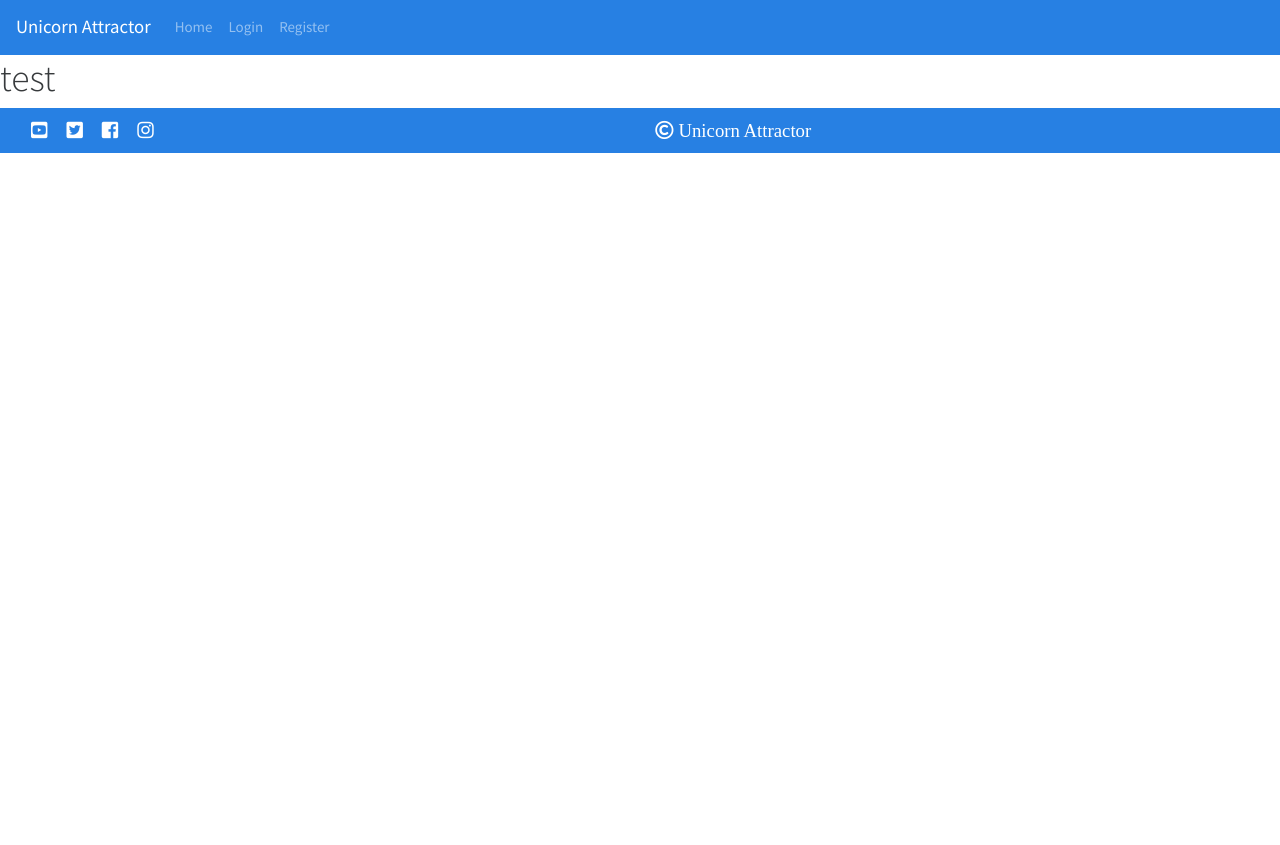
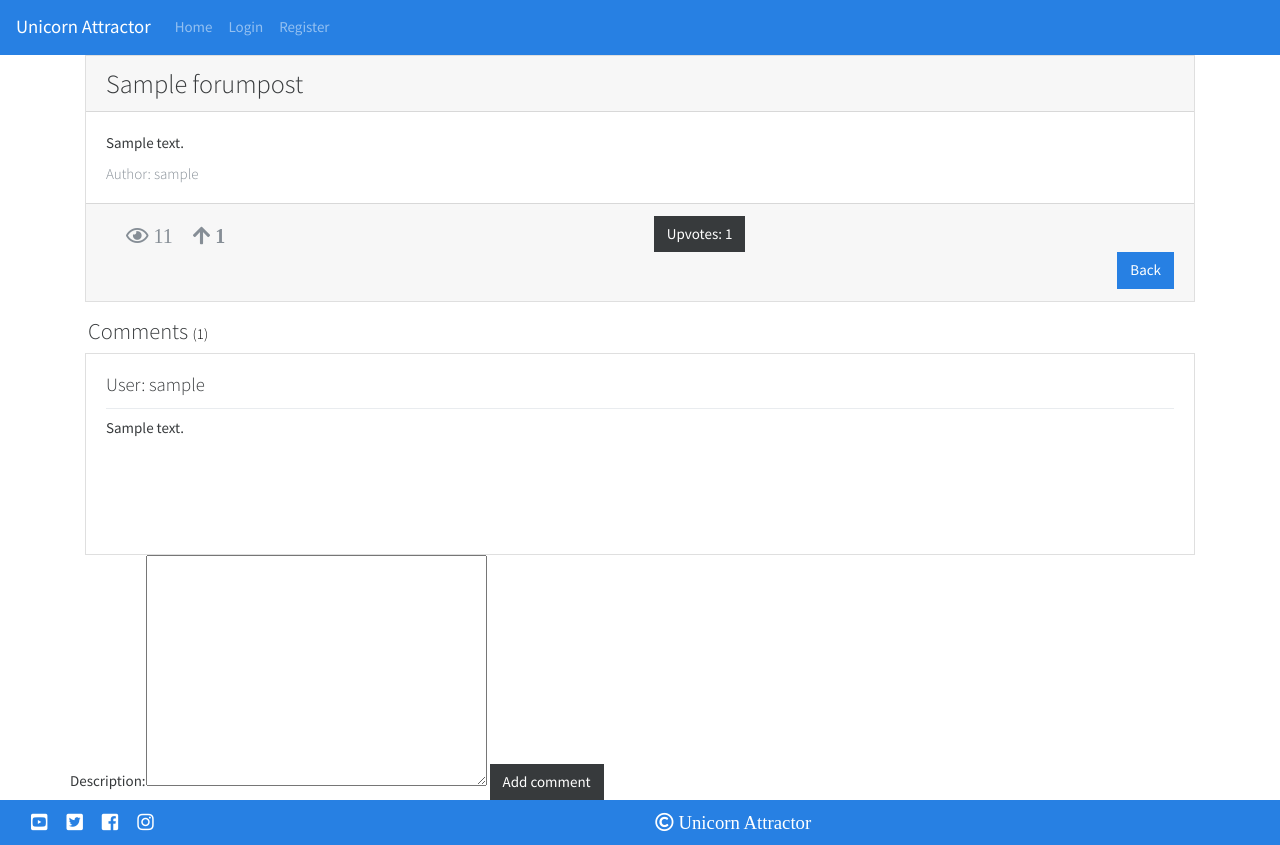
Before and after one commit to Jorden-V/UnicornAttractor---Milestone-4, a Django app: page /view_posts/1/ in a window 1280 px wide. Before the commit the page ends 153 px from the top, so only its background shows below. Run offline with Django 3.2, Linux system fonts and the light colour scheme; tables that the repository leaves empty hold one stand-in row (values such as "Sample post"); some libraries are stand-ins or nearby versions.

Commit message:
replicated the bug detail page for forum post detail

```diff
--- a/forum/models.py
+++ b/forum/models.py
@@ -9,6 +9,7 @@ class ForumPost(models.Model):
     desc = models.TextField(max_length=500)
     author = models.ForeignKey(User, related_name='posted_by')
     views = models.IntegerField(default=0)
+    upvotes = models.IntegerField(default=0)
 
     def __str__(self):
         return self.name
--- a/forum/templates/post_detail.html
+++ b/forum/templates/post_detail.html
@@ -1,5 +1,45 @@
 {% extends 'base.html' %} {% block content %} {% load bootstrap_tags %}
 
-<h1> test </h1>
+<section class="container">
+  <div class="card mb-3">
+    <h3 class="card-header">{{post.name}}</h3>
+    <div class="card-body">
+      <p class="card-text">{{post.desc }}</p>
+      <h6 class="card-subtitle text-muted">Author: {{ post.author }} </h6>
+    </div>
+    <div class="card-footer text-muted">
+      <i class="far fa-eye"> {{ post.views }} </i>
+      <form method="post" action="{% url 'upvote_post' post.id %}">
+        {% csrf_token %}
+        <i type="submit" class="fas fa-arrow-up"> {{ post.upvotes }} </i>
+        <button class="btn btn btn-secondary" type="submit">Upvotes: {{post.upvotes}}</button>
+      </form>
+      <a class="btn btn btn-primary" href="{% url 'view_posts'%}" role="button">Back</a>
+    </div>
+  </div>
+</section>
 
+<div class="container">
+    {% if comments %}
+    <div class="row comments">
+        <h4>Comments <span style="color:black; font-size:15px;">({{ comments_total }})</span></h4>
+    </div>
+    <div class="card">
+        {% for comment in comments %}
+        <div class="card-body detail-body">
+            <h5 class="card-title">User: {{ comment.author }}</h5>
+            <div class="dropdown-divider"></div>
+            <p class="card-text"> {{ comment.description }} </p>
+        </div>
+        {% endfor %}
+    </div>
+    {% endif %}
+
+    <div class="row">
+        <form method="POST" enctype="multipart/form-data">
+            {% csrf_token %} {{ form | as_bootstrap }}
+            <button type="submit" class="btn btn btn-secondary">Add comment</button>
+        </form>
+    </div>
+</div>
 {% endblock %}
--- a/forum/views.py
+++ b/forum/views.py
@@ -9,8 +9,8 @@ def view_posts(request):
 def post_detail(request, pk):
     """
     Create a view that returns a single
-    bug object based on the bug ID (pk) and
-    render it to the bug_detail.html template
+    post object based on the post ID (pk) and
+    render it to the post_detail.html template
     or return 404 error if object is not found
     """
     post = get_object_or_404(ForumPost, pk=pk)
@@ -38,7 +38,7 @@ def upvote_post(request, pk):
     A view that upvotes the selected post
     """
     if request.method == "POST":
-        post = get_object_or_404(Bug, pk=pk)
+        post = get_object_or_404(ForumPost, pk=pk)
         post.upvotes += 1
         post.save()
         return redirect('view_posts')
```
Also changed, not shown: forum/migrations/0002_forumpost_upvotes.py (added).
